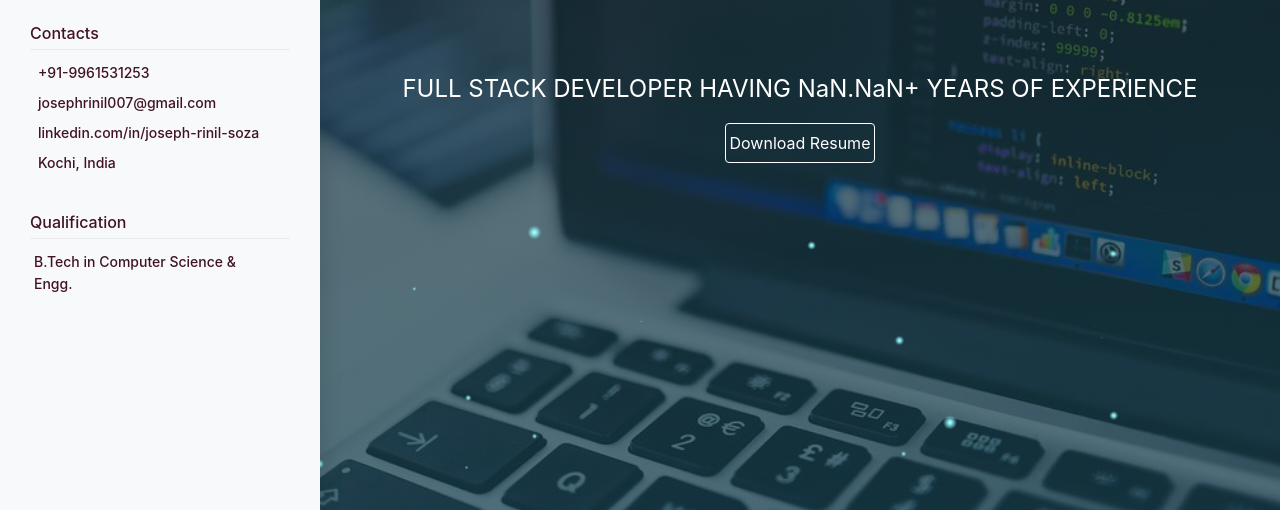
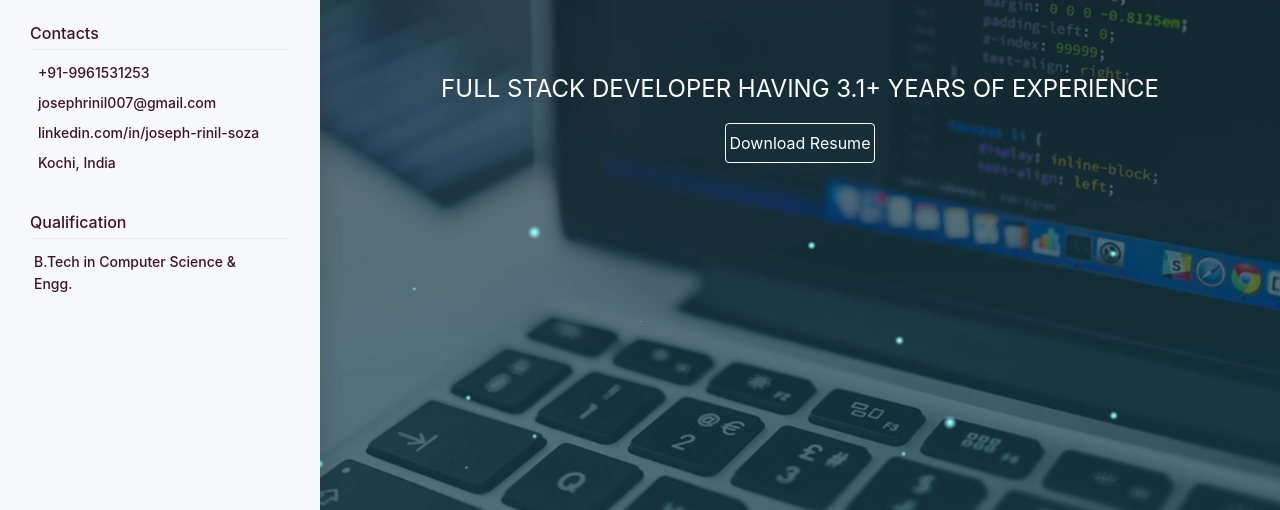
Before and after one commit to josephrinilsoza/josephrinilsoza.github.io, a plain HTML site: page index.html in a window 1280 px wide. Shown: the part 283-793 px from the top of the page. Drawn offline with nearby package versions, Linux system fonts and the light colour scheme.

Commit message:
date chnges

```diff
--- a/index.html
+++ b/index.html
@@ -513,13 +513,17 @@
 
   <script>
     var exp = "";
-    var currentDate = moment(new Date()).format("DD/MM/YYYY");
-    currentDate = currentDate.split("/");
-    var joining = moment([2018, 11, 05]);
-    var current = moment([currentDate[2], currentDate[1], currentDate[0]]);
-    var years = current.diff(joining, "year");
+    var currentDate = moment(new Date());
+    //currentDate = currentDate.split("/");
+    var joining = moment([2018, 11 - 1, 05]);
+    // var current = moment([
+    //   parseInt(currentDate[2]),
+    //   parseInt(currentDate[1]),
+    //   parseInt(currentDate[0]),
+    // ]);
+    var years = currentDate.diff(joining, "year");
     joining.add(years, "years");
-    var months = current.diff(joining, "months");
+    var months = currentDate.diff(joining, "months");
     joining.add(months, "months");
     exp = years + "." + months;
     var i = 0;
```
